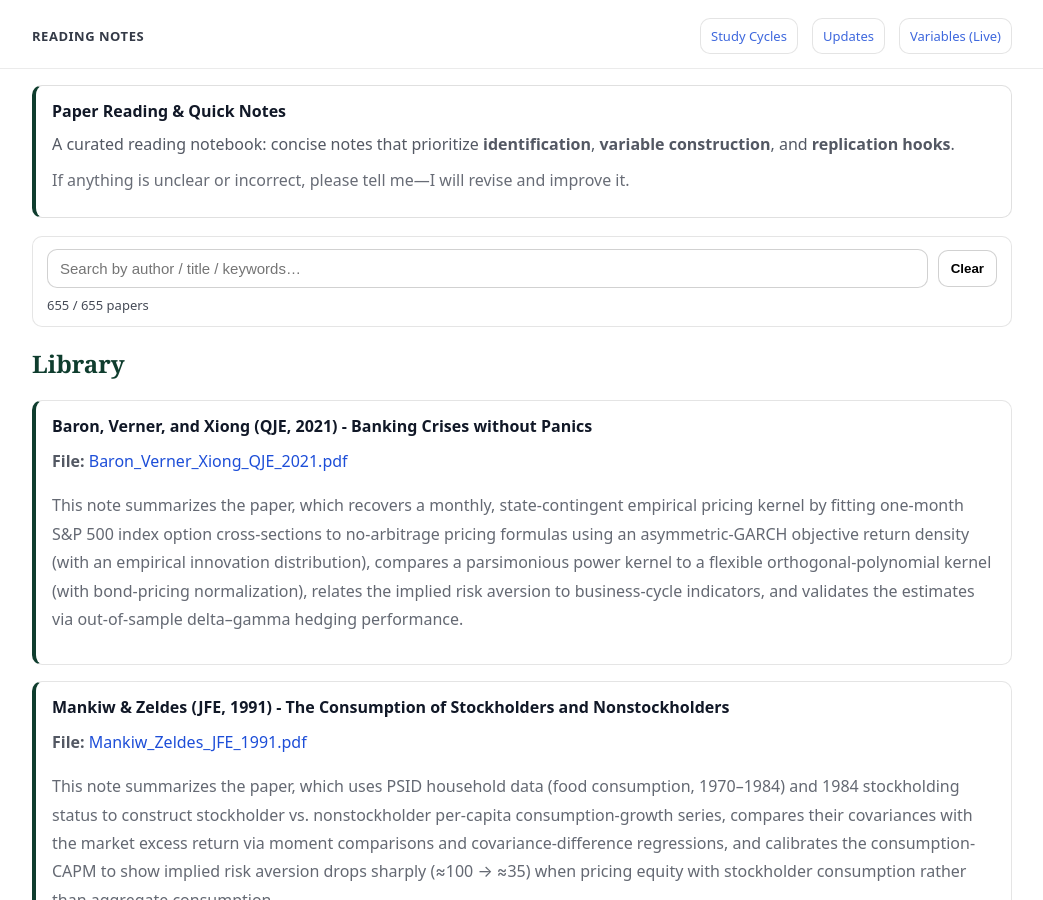
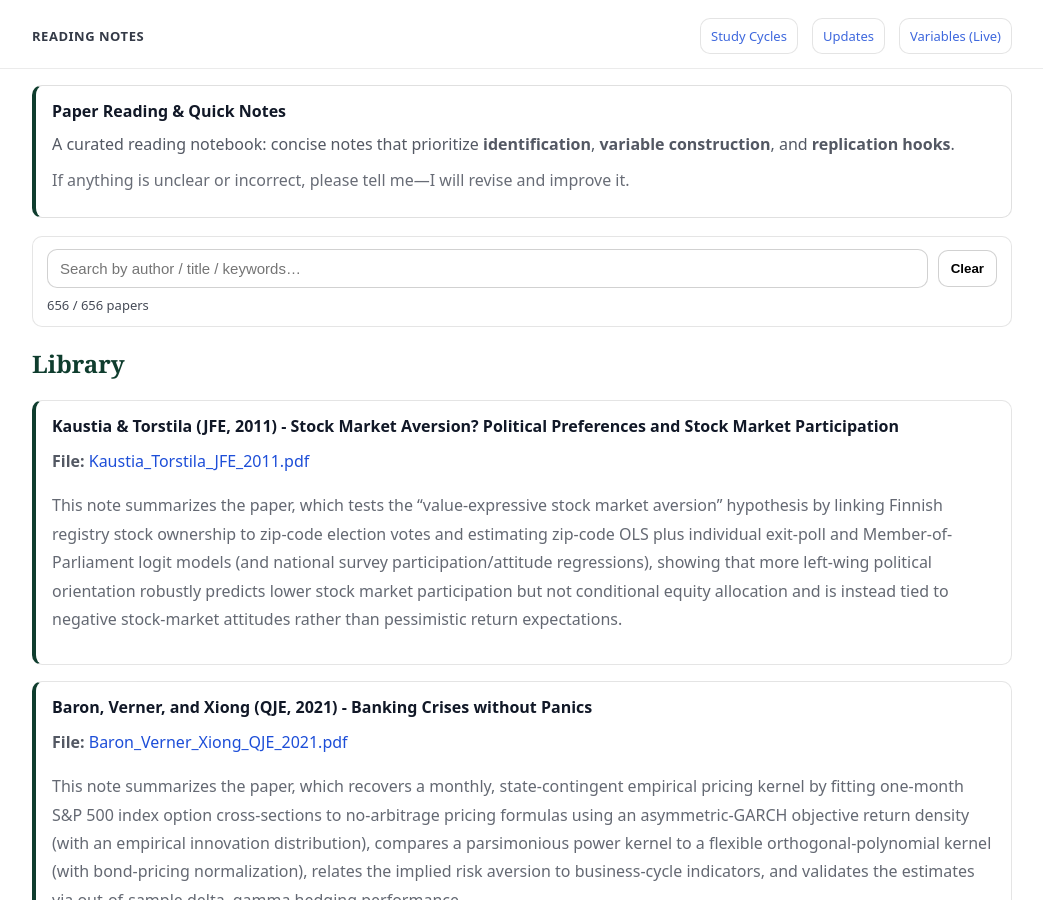
Before and after one commit to yaxinzn/study-archive, a Jekyll site: the page built from reading/index.md, in a window 1280 px wide and 900 px high. Shown: the whole window, without its empty margins (118-1161 px from the left). Built offline with Jekyll 4.4.1, drawn with Linux system fonts in a browser that asks for light colours.

Commit message:
Reading: add/update Kaustia_Torstila_JFE_2011.pdf

```diff
--- a/_data/reading.yml
+++ b/_data/reading.yml
@@ -1,3 +1,7 @@
+- title: "Kaustia & Torstila (JFE, 2011) - Stock Market Aversion? Political Preferences and Stock Market Participation"
+  file: "Kaustia_Torstila_JFE_2011.pdf"
+  desc: "This note summarizes the paper, which tests the “value-expressive stock market aversion” hypothesis by linking Finnish registry stock ownership to zip-code election votes and estimating zip-code OLS plus individual exit-poll and Member-of-Parliament logit models (and national survey participation/attitude regressions), showing that more left-wing political orientation robustly predicts lower stock market participation but not conditional equity allocation and is instead tied to negative stock-market attitudes rather than pessimistic return expectations."
+
 - title: "Baron, Verner, and Xiong (QJE, 2021) - Banking Crises without Panics"
   file: "Baron_Verner_Xiong_QJE_2021.pdf"
   desc: "This note summarizes the paper, which recovers a monthly, state-contingent empirical pricing kernel by fitting one-month S&P 500 index option cross-sections to no-arbitrage pricing formulas using an asymmetric-GARCH objective return density (with an empirical innovation distribution), compares a parsimonious power kernel to a flexible orthogonal-polynomial kernel (with bond-pricing normalization), relates the implied risk aversion to business-cycle indicators, and validates the estimates via out-of-sample delta–gamma hedging performance."
```
Also changed, not shown: 1 other file.
